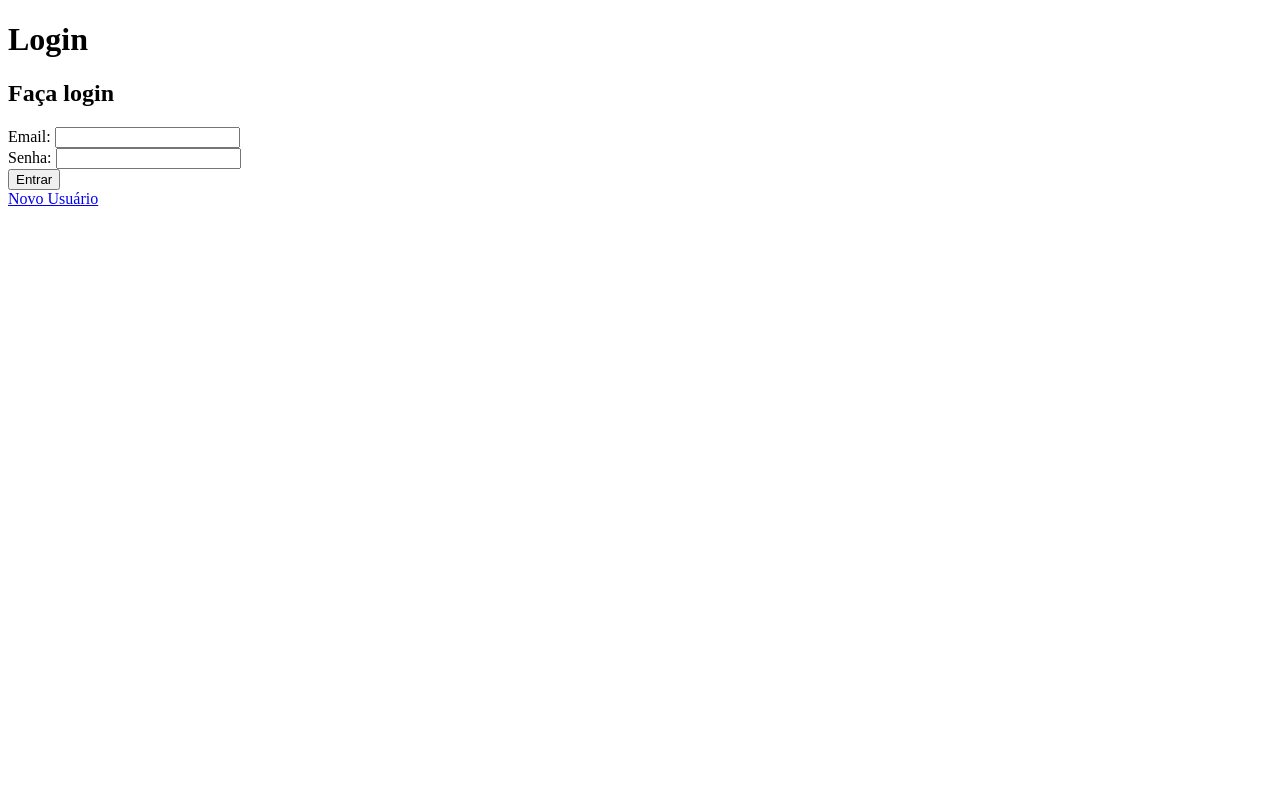
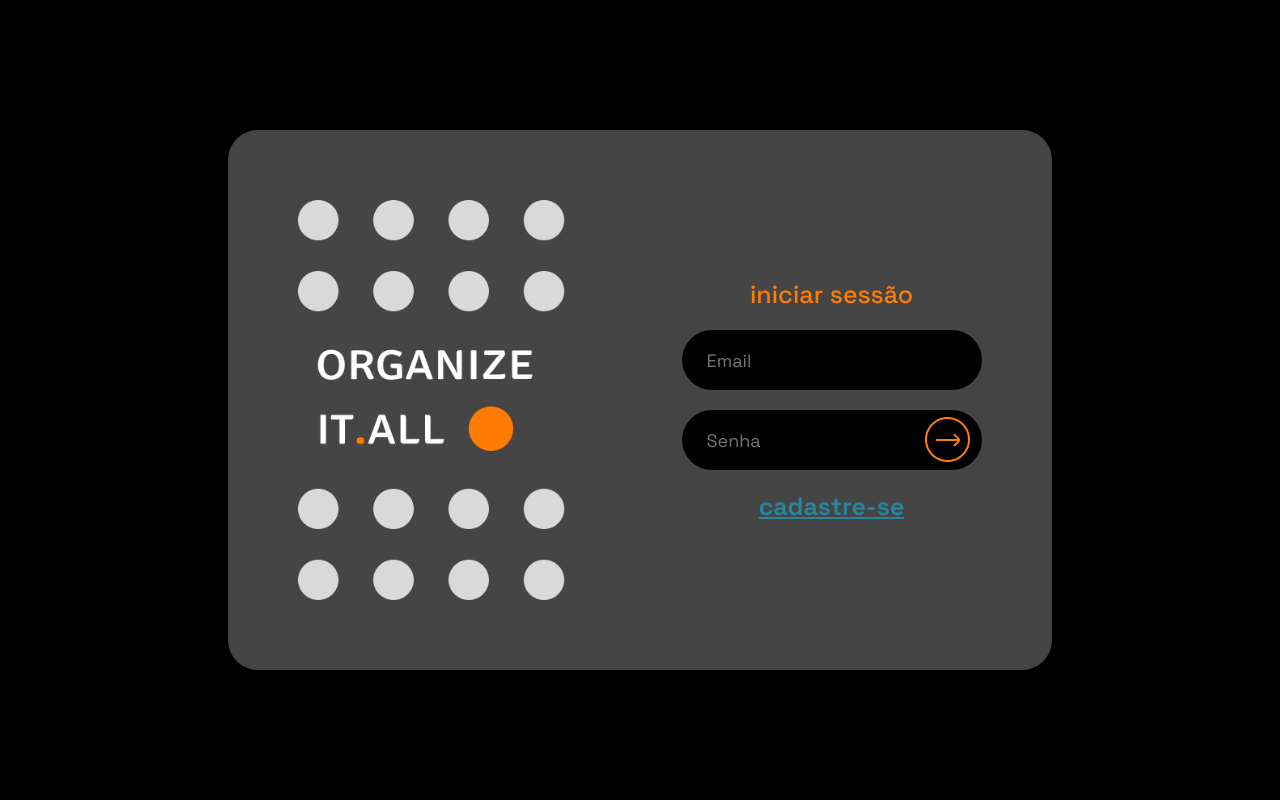
Before and after one commit to nicolemartinsx/organizeit-all, a PHP site: page /login.php in a window 1280 px wide. Run offline with PHP 8.4, Linux system fonts and the light colour scheme.

Commit message:
style login e cadastro

```diff
--- /dev/null
+++ b/login.css
@@ -0,0 +1,122 @@
+* {
+  margin: 0;
+  padding: 0;
+  box-sizing: border-box;
+}
+
+body {
+  background-color: #000;
+  display: flex;
+  align-items: center;
+  justify-content: center;
+  min-height: 100%;
+}
+
+h1 {
+  color: #ff7b01;
+  text-align: center;
+  font-family: Space Grotesk;
+  font-size: 25px;
+  font-style: normal;
+  font-weight: 500;
+  line-height: normal;
+}
+
+a {
+  color: #28849c;
+  font-family: Space Grotesk;
+  font-size: 25px;
+  font-style: normal;
+  font-weight: 700;
+  line-height: normal;
+  text-decoration-line: underline;
+}
+
+html {
+  height: 100%;
+}
+
+.botaologin button {
+  background-color: transparent;
+  border: none;
+  width: 45px;
+  height: 45px;
+  position: absolute;
+  top: 7px;
+  right: 12px;
+}
+
+button {
+  cursor: pointer;
+}
+
+.container {
+  display: flex;
+  align-items: center;
+  justify-content: center;
+  background-color: #454545;
+  border-radius: 30px;
+  padding: 70px;
+  gap: 100px;
+}
+
+input {
+  width: 300px;
+  height: 60px;
+  border-radius: 50px;
+  background: #000;
+  border: none;
+  padding: 0 25px;
+  color: #ffff;
+  font-family: "Space Grotesk", sans-serif;
+  font-size: 18px;
+}
+
+.campos {
+  display: flex;
+  align-items: center;
+  justify-content: center;
+  flex-direction: column;
+  gap: 20px;
+}
+
+form {
+  display: flex;
+  align-items: center;
+  justify-content: center;
+  flex-direction: column;
+  gap: 20px;
+}
+
+.logologin {
+  height: 400px;
+}
+
+.botaologin {
+  position: relative;
+}
+
+.cadastrar {
+  border-radius: 30px;
+  background: #ff7b01;
+  color: #000;
+  font-family: "Space Grotesk", sans-serif;
+  font-size: 20px;
+  font-weight: 500;
+  border: none;
+  padding: 8px 15px;
+}
+
+.cadastro {
+  flex-direction: column;
+}
+
+.logo {
+  width: 300px;
+}
+
+p {
+  color: #ff7b01;
+  font-family: "space grotesk", sans-serif;
+  font-size: 15px;
+}
--- a/login.php
+++ b/login.php
@@ -1,8 +1,37 @@
+<!DOCTYPE html>
+<html lang="pt">
+
+<head>
+    <meta charset="UTF-8">
+    <meta name="viewport" content="width=device-width, initial-scale=1.0">
+    <title>Login</title>
+    <link rel="stylesheet" type="text/css" href="login.css">
+    <link rel="preconnect" href="https://fonts.googleapis.com">
+    <link rel="preconnect" href="https://fonts.gstatic.com" crossorigin>
+    <link href="https://fonts.googleapis.com/css2?family=Signika:wght@300;400;500;600;700&family=Space+Grotesk:wght@300;400;500;600;700&display=swap" rel="stylesheet">
+</head>
+
+<body>
+    <div class="container">
+
+        <img class="logologin" src="imagens/logologin.png">
+        <div class="campos">
+            <h1>iniciar sessão</h1>
+
+            <!-- Formulario de login -->
+            <form method="post" action="">
+                <input type="email" name="email" placeholder="Email" required>
+
+                <div class="botaologin">
+                    <input type="password" name="senha" placeholder="Senha" required>
+
+                    <button type="submit"><img src="imagens/entrarbutton.png"></button>
+                </div>
                 <?php
                 session_start();
 
                 if (isset($_SESSION["email"])) {
-    // Usuario j esta logado, redirecionar para a pagina principal
+                    // Usuario ja esta logado, redirecionar para a pagina principal
                     header("Location: principal.php");
                     exit();
                 }
@@ -25,32 +54,15 @@ if ($_SERVER["REQUEST_METHOD"] == "POST") {
                     }
 
                     // Se não for encontrado um usuario correspondente, exibe uma mensagem de erro
-    echo "<p>Email ou senha incorretos.</p>";
+                    echo "<p>email ou senha incorretos!</p>";
                 }
                 ?>
-
-<!DOCTYPE html>
-<html lang="pt">
-<head>
-    <meta charset="UTF-8">
-    <title>Login</title>
-</head>
-<body>
-    <h1>Login</h1>
-
-    <!-- Formulario de login -->
-    <h2>Faça login</h2>
-    <form method="post" action="">
-        <label for="email">Email:</label>
-        <input type="email" name="email" required><br>
-
-        <label for="senha">Senha:</label>
-        <input type="password" name="senha" required><br>
-
-        <input type="submit" value="Entrar">
             </form>
 
             <!-- Botão para redirecionar para a pagina de cadastro -->
-    <a href="cadastro.php">Novo Usuário</a>
+            <a href="cadastro.php">cadastre-se</a>
+        </div>
+    </div>
 </body>
+
 </html>
```
Also changed, not shown: cadastro.php (+23 -13 lines), imagens/entrarbutton.png (added), imagens/logologin.png (added). Lines whose indentation alone changed are shown as unchanged.
